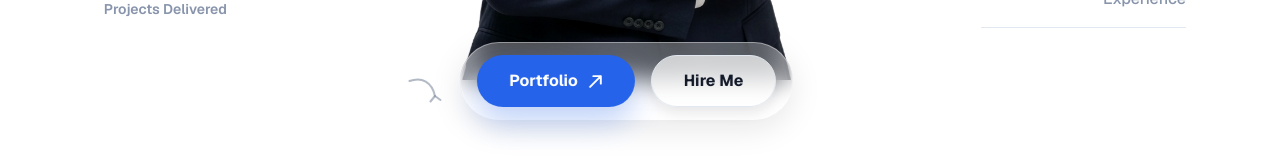
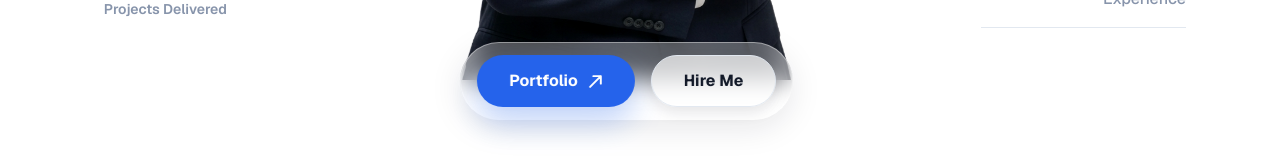
Before and after one commit to sorenammd/portfolio, a Next.js app: page / in a window 1280 px wide. Shown: the part 692-854 px from the top of the page. Built offline with nearby package versions, Linux system fonts and the light colour scheme.

Commit message:
remove: unused svg

```diff
--- a/components/hero/index.tsx
+++ b/components/hero/index.tsx
@@ -88,17 +88,7 @@ export default function Hero() {
                     />
 
                     <motion.div {...fadeUp(0.5)} className="absolute bottom-4 left-1/2 z-20 translate-x-[-54%] md:bottom-7">
-                        <svg
-                            className="absolute -left-14 bottom-2 hidden text-muted/50 md:block"
-                            width="42"
-                            height="42"
-                            viewBox="0 0 42 42"
-                            fill="none"
-                            aria-hidden="true"
-                        >
-                            <path d="M5.5 11C18 6.5 28 12 31 26" stroke="currentColor" strokeWidth="2" strokeLinecap="round" />
-                            <path d="M26.5 31.5L31 26l5.5 4" stroke="currentColor" strokeWidth="2" strokeLinecap="round" strokeLinejoin="round" />
-                        </svg>
+
 
                         <div className="flex items-center gap-3 rounded-full border border-surface/40 bg-surface/30 px-4 py-3 shadow-[0_8px_32px_rgba(15,23,42,0.10)] backdrop-blur-md md:gap-4">
                             <button className="flex h-13 items-center gap-2.5 rounded-full bg-accent px-8 text-base font-bold text-white shadow-[0_16px_30px_rgba(37,99,235,0.28)] transition-colors duration-200 hover:bg-accent-hover">
```
